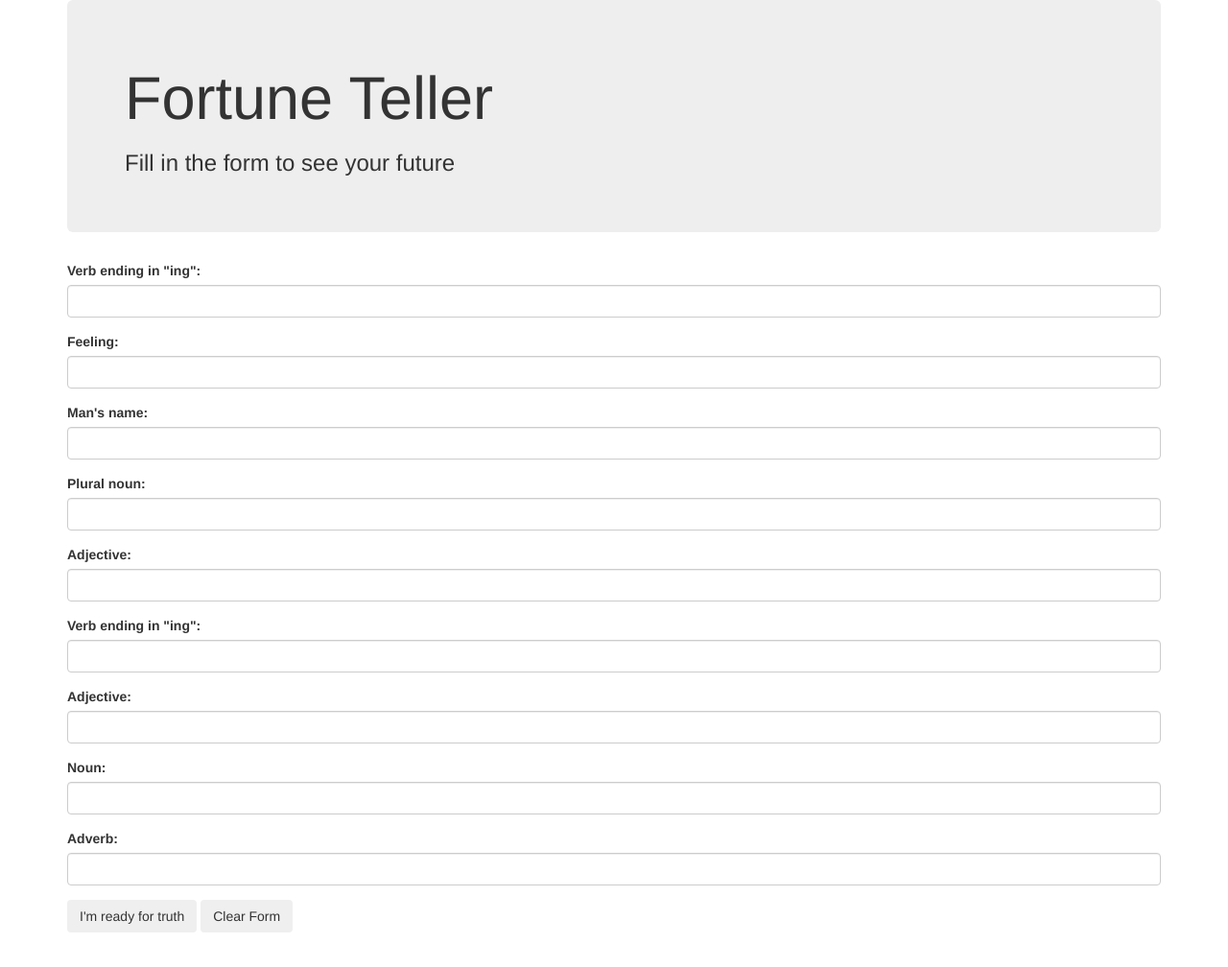
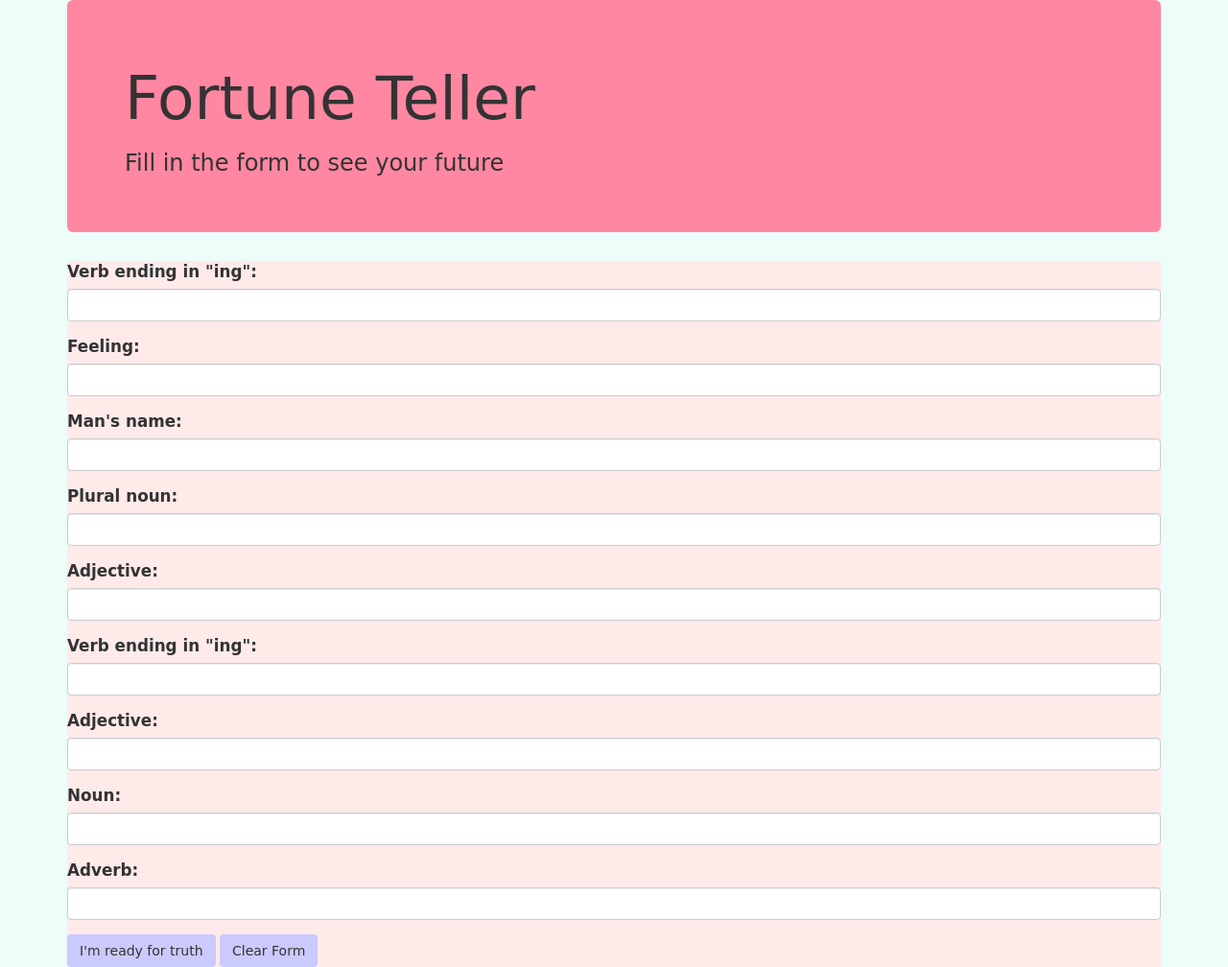
Before and after one commit to mbrecunier/epicodus-madlib, a plain HTML site: page index.html in a window 1280 px wide. Shown: the whole page at 96% size. Before the commit the page ends 972 px from the top, so only its background shows below. Drawn offline with nearby package versions, Linux system fonts and the light colour scheme.

Commit message:
change colors and styling

```diff
--- a/css/styles.css
+++ b/css/styles.css
@@ -1,3 +1,24 @@
 #story {
   display: none;
 }
+
+body {
+  font-family: cursive;
+  background-color: #EDFDF9;
+}
+
+#blanks {
+  background-color: #FFEAEA;
+}
+
+label {
+  font-size: 1.2em;
+}
+
+.jumbotron {
+  background-color: #FF87A2;
+}
+
+.btn {
+  background-color: #CACAFF;
+}
```
